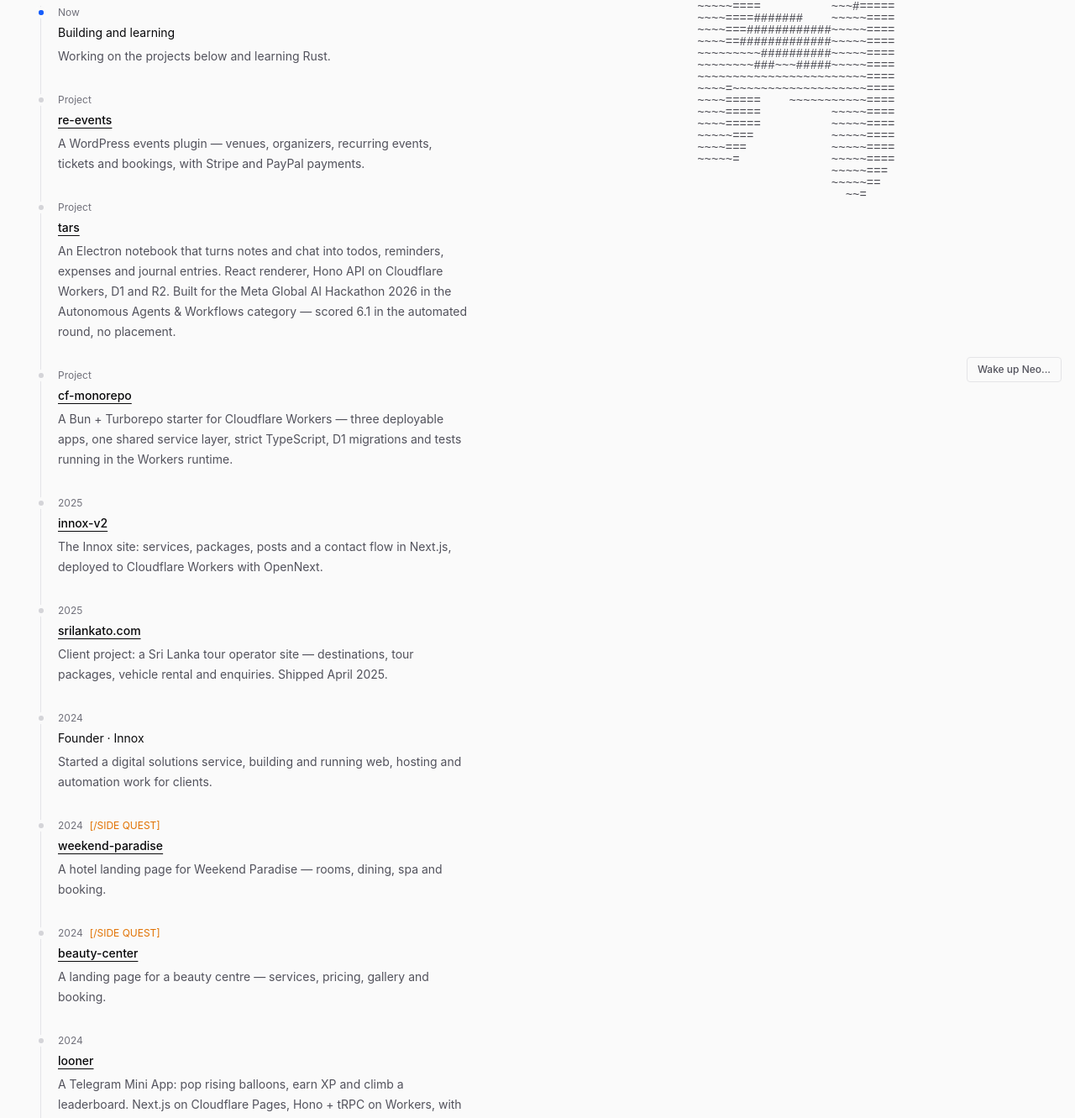
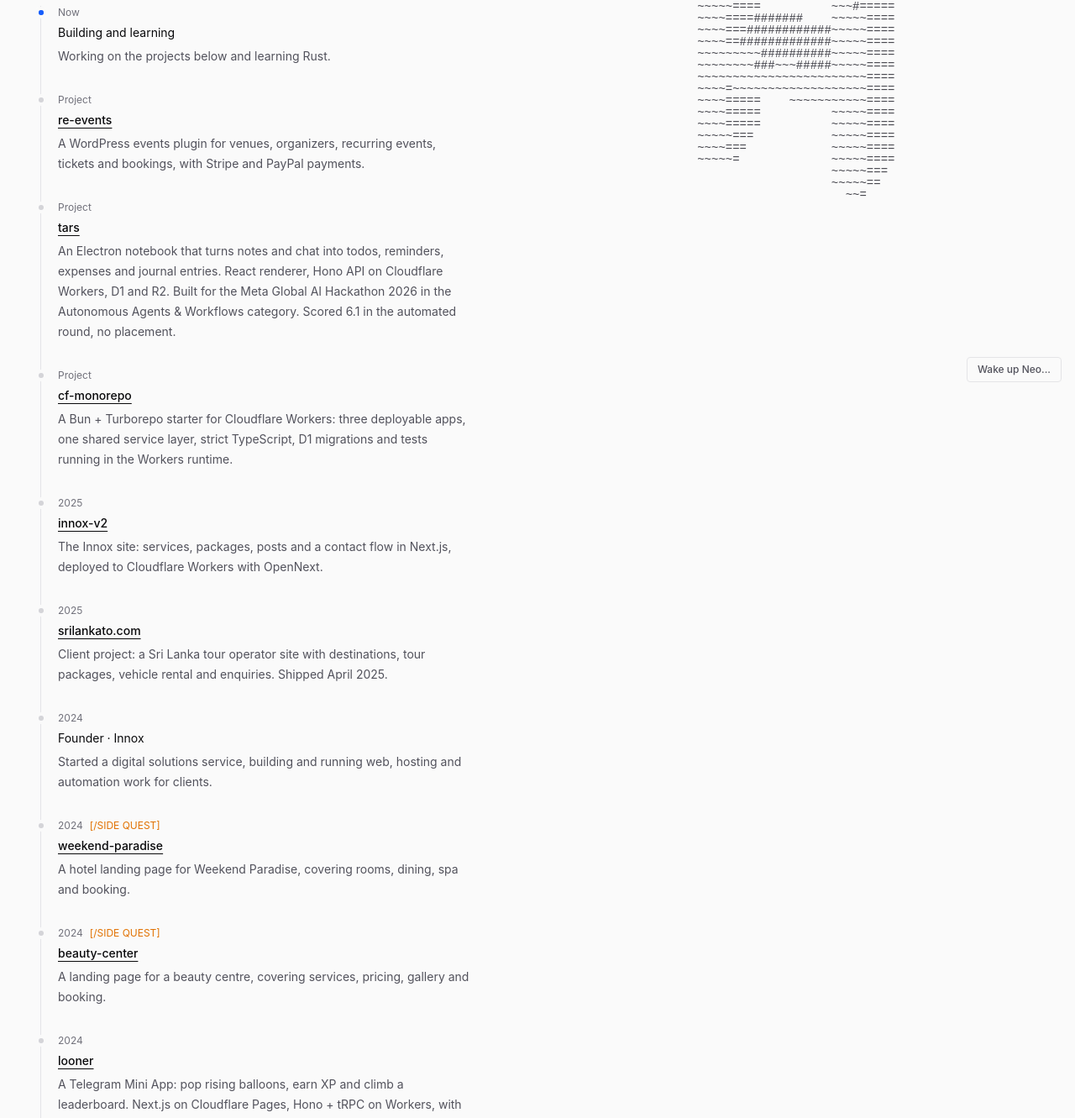
Before and after one commit to heyleydotdev/heyleydotdev.github.io, an Astro site: page / in a window 1280 px wide. Shown: the part 329-1660 px from the top of the page at 84% size. Built offline with nearby package versions, Linux system fonts and the light colour scheme; Astro itself is replaced by a stand-in of ours.

Commit message:
style: drop em dashes from copy

```diff
--- a/src/layouts/Layout.astro
+++ b/src/layouts/Layout.astro
@@ -13,12 +13,12 @@ import "../styles/global.css";
 
 		<Font cssVariable='--font-geist-mono' preload />
 
-		<title>heyleydotdev — Software Developer</title>
+		<title>heyleydotdev · Software Developer</title>
 		<meta
 			name="description"
 			content="heyleydotdev is a software developer from Sri Lanka working with TypeScript, Go and scalable production systems."
 		/>
-		<meta property="og:title" content="heyleydotdev — Software Developer" />
+		<meta property="og:title" content="heyleydotdev · Software Developer" />
 		<meta
 			property="og:description"
 			content="heyleydotdev is a software developer from Sri Lanka working with TypeScript, Go and scalable production systems."
--- a/src/pages/index.astro
+++ b/src/pages/index.astro
@@ -20,19 +20,19 @@ const timeline: TimelineItem[] = [
 		when: "Project",
 		title: "re-events",
 		href: "https://github.com/heyleydotdev/re-events",
-		body: "A WordPress events plugin — venues, organizers, recurring events, tickets and bookings, with Stripe and PayPal payments.",
+		body: "A WordPress events plugin for venues, organizers, recurring events, tickets and bookings, with Stripe and PayPal payments.",
 	},
 	{
 		when: "Project",
 		title: "tars",
 		href: "https://github.com/heyleydotdev/tars",
-		body: "An Electron notebook that turns notes and chat into todos, reminders, expenses and journal entries. React renderer, Hono API on Cloudflare Workers, D1 and R2. Built for the Meta Global AI Hackathon 2026 in the Autonomous Agents & Workflows category — scored 6.1 in the automated round, no placement.",
+		body: "An Electron notebook that turns notes and chat into todos, reminders, expenses and journal entries. React renderer, Hono API on Cloudflare Workers, D1 and R2. Built for the Meta Global AI Hackathon 2026 in the Autonomous Agents & Workflows category. Scored 6.1 in the automated round, no placement.",
 	},
 	{
 		when: "Project",
 		title: "cf-monorepo",
 		href: "https://github.com/heyleydotdev/cf-monorepo",
-		body: "A Bun + Turborepo starter for Cloudflare Workers — three deployable apps, one shared service layer, strict TypeScript, D1 migrations and tests running in the Workers runtime.",
+		body: "A Bun + Turborepo starter for Cloudflare Workers: three deployable apps, one shared service layer, strict TypeScript, D1 migrations and tests running in the Workers runtime.",
 	},
 	{
 		when: "2025",
@@ -46,7 +46,7 @@ const timeline: TimelineItem[] = [
 		datetime: "2025",
 		title: "srilankato.com",
 		href: "https://srilankato.com/",
-		body: "Client project: a Sri Lanka tour operator site — destinations, tour packages, vehicle rental and enquiries. Shipped April 2025.",
+		body: "Client project: a Sri Lanka tour operator site with destinations, tour packages, vehicle rental and enquiries. Shipped April 2025.",
 	},
 	{
 		when: "2024",
@@ -60,7 +60,7 @@ const timeline: TimelineItem[] = [
 		tag: "side quest",
 		title: "weekend-paradise",
 		href: "https://weekendp.vercel.app/",
-		body: "A hotel landing page for Weekend Paradise — rooms, dining, spa and booking.",
+		body: "A hotel landing page for Weekend Paradise, covering rooms, dining, spa and booking.",
 	},
 	{
 		when: "2024",
@@ -68,7 +68,7 @@ const timeline: TimelineItem[] = [
 		tag: "side quest",
 		title: "beauty-center",
 		href: "https://beauty-center.vercel.app/",
-		body: "A landing page for a beauty centre — services, pricing, gallery and booking.",
+		body: "A landing page for a beauty centre, covering services, pricing, gallery and booking.",
 	},
 	{
 		when: "2024",
@@ -78,7 +78,7 @@ const timeline: TimelineItem[] = [
 		body: "A Telegram Mini App: pop rising balloons, earn XP and climb a leaderboard. Next.js on Cloudflare Pages, Hono + tRPC on Workers, with D1 and KV. Shipped August 2024.",
 	},
 	{
-		when: "2021 — 2024",
+		when: "2021 – 2024",
 		title: "Software developer · Crypto",
 		body: "Worked across multiple projects in the crypto industry, shipping web and backend systems.",
 	},
@@ -94,7 +94,7 @@ const timeline: TimelineItem[] = [
 		datetime: "2023-04-07",
 		title: "pixeldesc",
 		href: "https://pixeldesc.vercel.app/",
-		body: "A marketing site for PixelDesc, a web and graphic design studio — services, team, FAQs and contact.",
+		body: "A marketing site for PixelDesc, a web and graphic design studio, with services, team, FAQs and contact.",
 	},
 	{
 		when: "2022",
@@ -126,7 +126,7 @@ const timeline: TimelineItem[] = [
 		when: "2019",
 		datetime: "2019",
 		title: "Co-founder & developer · Pandora Esports",
-		body: "Helped build and run an esports clan founded in 2014, moving from player to co-founder. Handled DevOps — server setup, deployment and hosting.",
+		body: "Helped build and run an esports clan founded in 2014, moving from player to co-founder. Handled DevOps: server setup, deployment and hosting.",
 	},
 	{
 		when: "2019",
```
